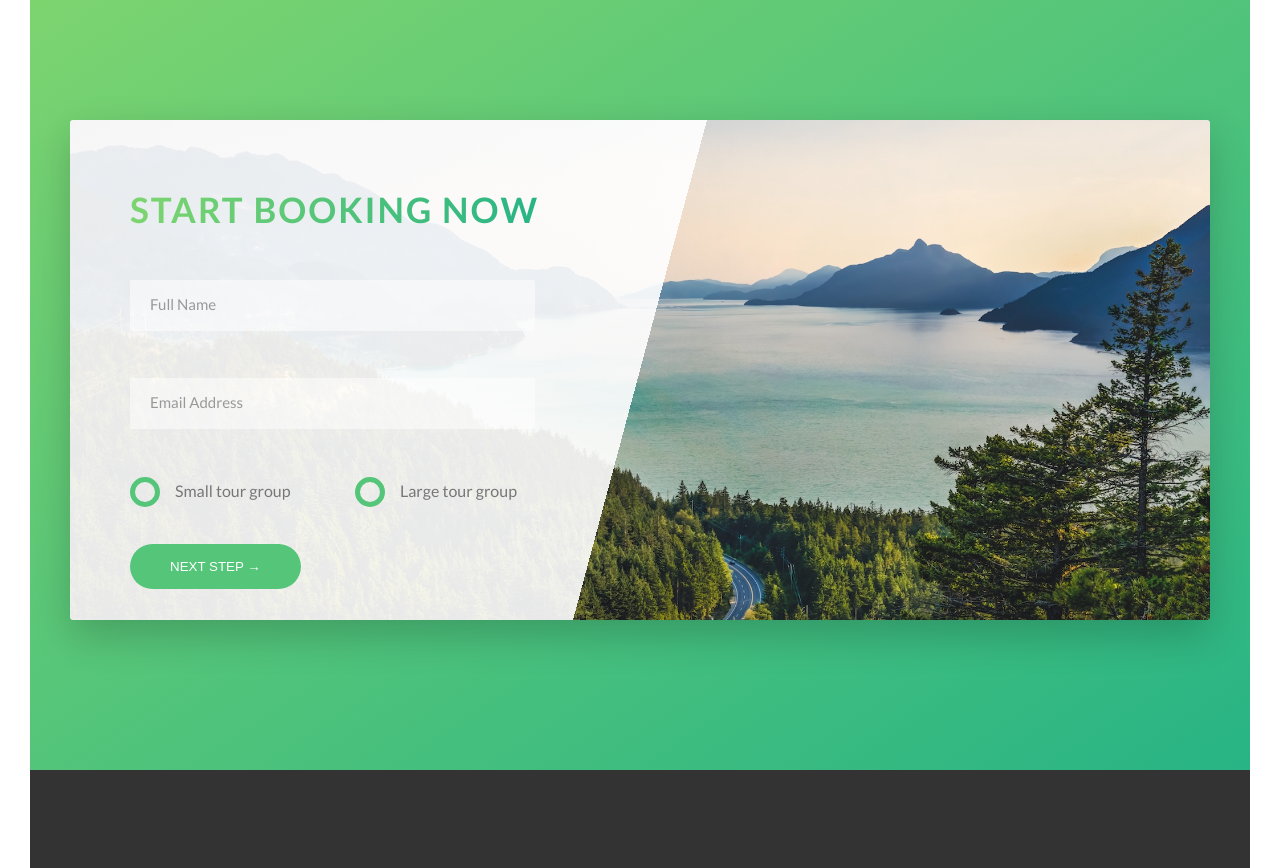
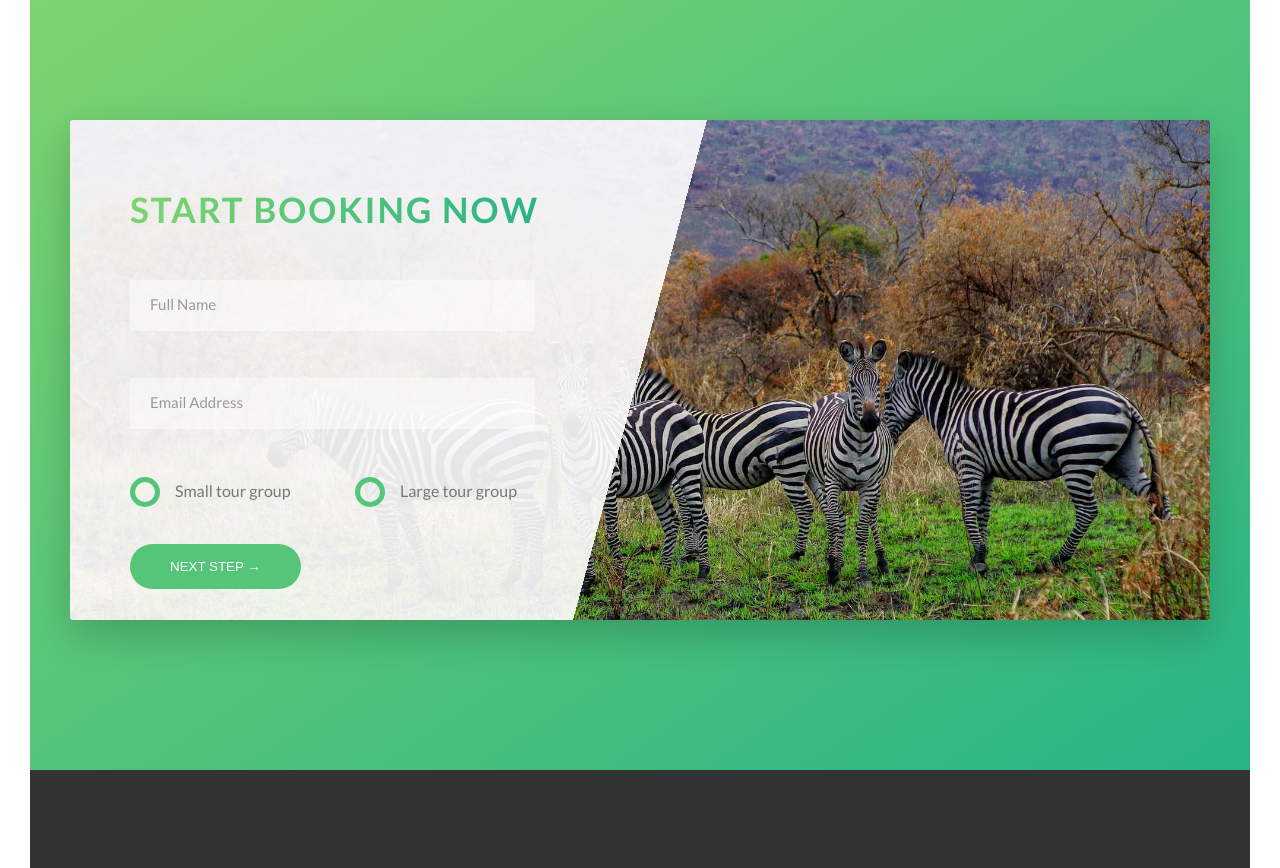
Before and after one commit to itangishaka1/beautiful_rwanda, a React (Create React App) app: page / in a window 1280 px wide. Shown: the part 4500-5368 px from the top of the page. Built offline with nearby package versions, Linux system fonts and the light colour scheme.

Commit message:
changed background-image of the Booking section.

```diff
--- a/src/components/Booking/Booking.scss
+++ b/src/components/Booking/Booking.scss
@@ -15,7 +15,8 @@
         rgba($color-white, 0.9) 50%,
         transparent 50%
       ),
-      url(../../img/nat-10.jpg);
+      // url(../../img/nat-10.jpg);
+      url(../../img/zebra.jpeg);
     background-size: cover;
     height: 50rem;
     border-radius: 3px;
```
Also changed, not shown: src/img/zebra.jpeg (added).
